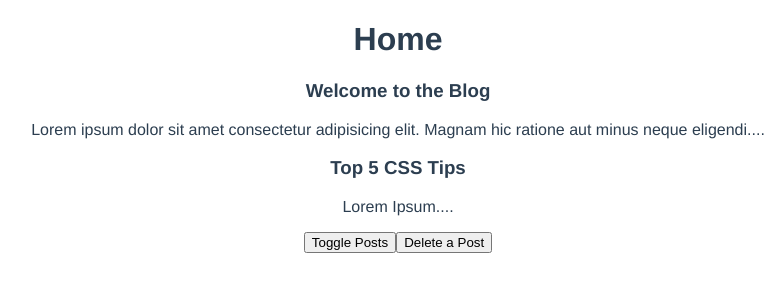
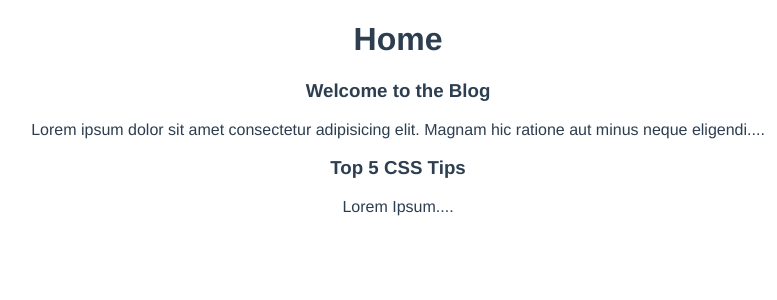
Before and after one commit to KDA-Coding/Vue_Firebase_Learning, a Vue app in the folder Ch9/dojo-blog/: page / in a window 1280 px wide. Shown: the top 300 px of the page, without its empty margins (242-1019 px from the left). Built offline with nearby package versions, Linux system fonts and the light colour scheme.

Commit message:
Cleaned up project for Ch10
Cleaned up Project for Ch10 involving Async and Await usage.

```diff
--- a/Ch9/dojo-blog/src/views/HomeView.vue
+++ b/Ch9/dojo-blog/src/views/HomeView.vue
@@ -2,10 +2,7 @@
   <div class="home">
     <h1> Home </h1>
 
-    <PostList v-if="showPosts" :posts="posts"/>
-
-    <button @click="showPosts = !showPosts">Toggle Posts</button>
-    <button @click="posts.pop()">Delete a Post</button>
+    <PostList :posts="posts"/>
 
   </div>
 
@@ -20,21 +17,15 @@ export default {
 
     name: "HomeView",
 
+    components: { PostList },
+
     setup() {
         const posts = ref([
             { title: "Welcome to the Blog", body: 'Lorem ipsum dolor sit amet consectetur adipisicing elit. Magnam hic ratione aut minus neque eligendi, ipsum odit quo non corporis, repellat sunt aliquam? Molestias, placeat ipsam. Soluta enim pariatur reprehenderit.', id: 1 },
             { title: "Top 5 CSS Tips", body: "Lorem Ipsum", id: 2 }
         ])
 
-        const showPosts = ref(true)
-
-        return { posts, showPosts };
+        return { posts };
     },
-
-    mounted() {
-      console.log('mounted using options api')
-    },
-
-    components: { PostList }
 }
 </script>
```
